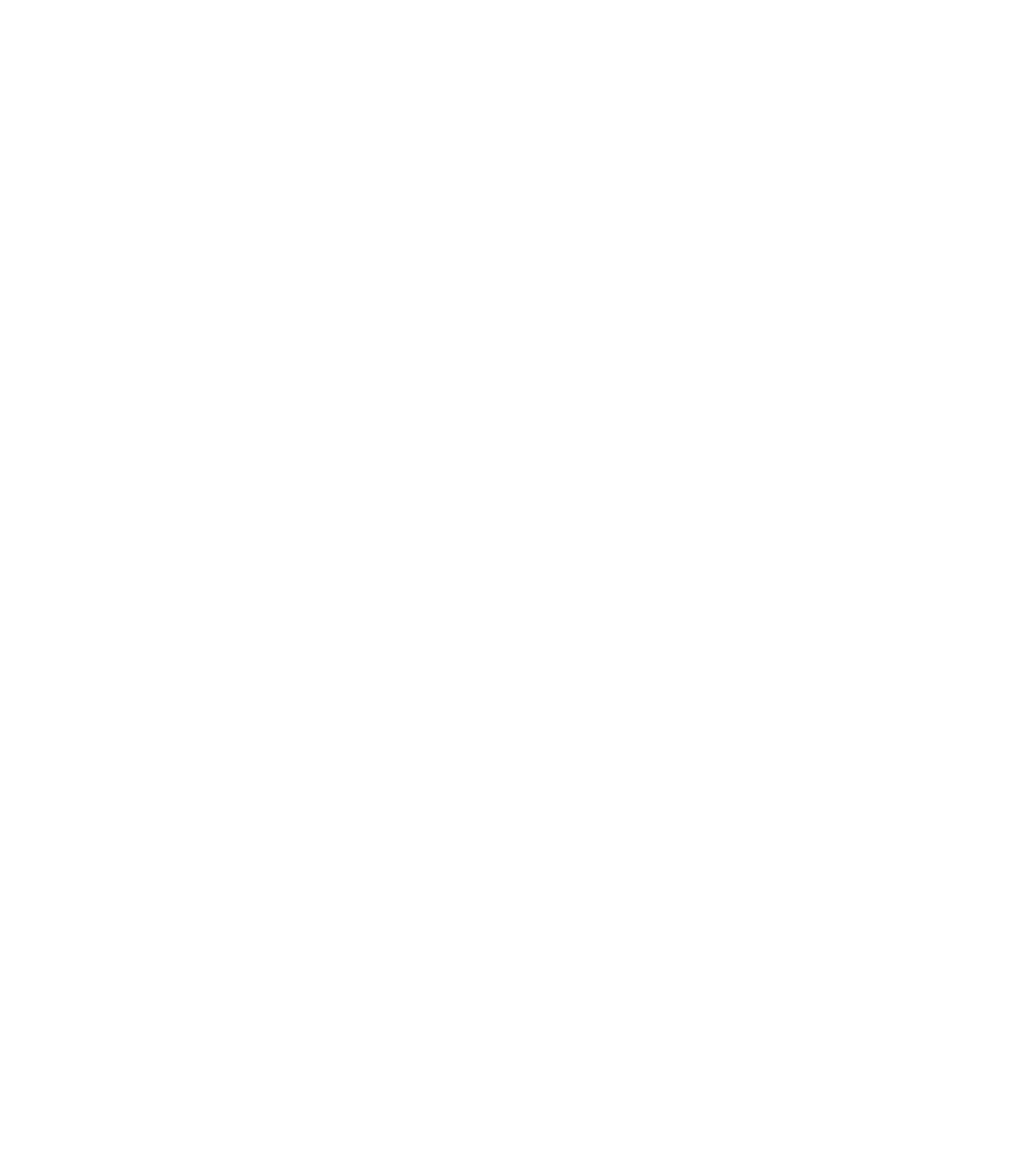
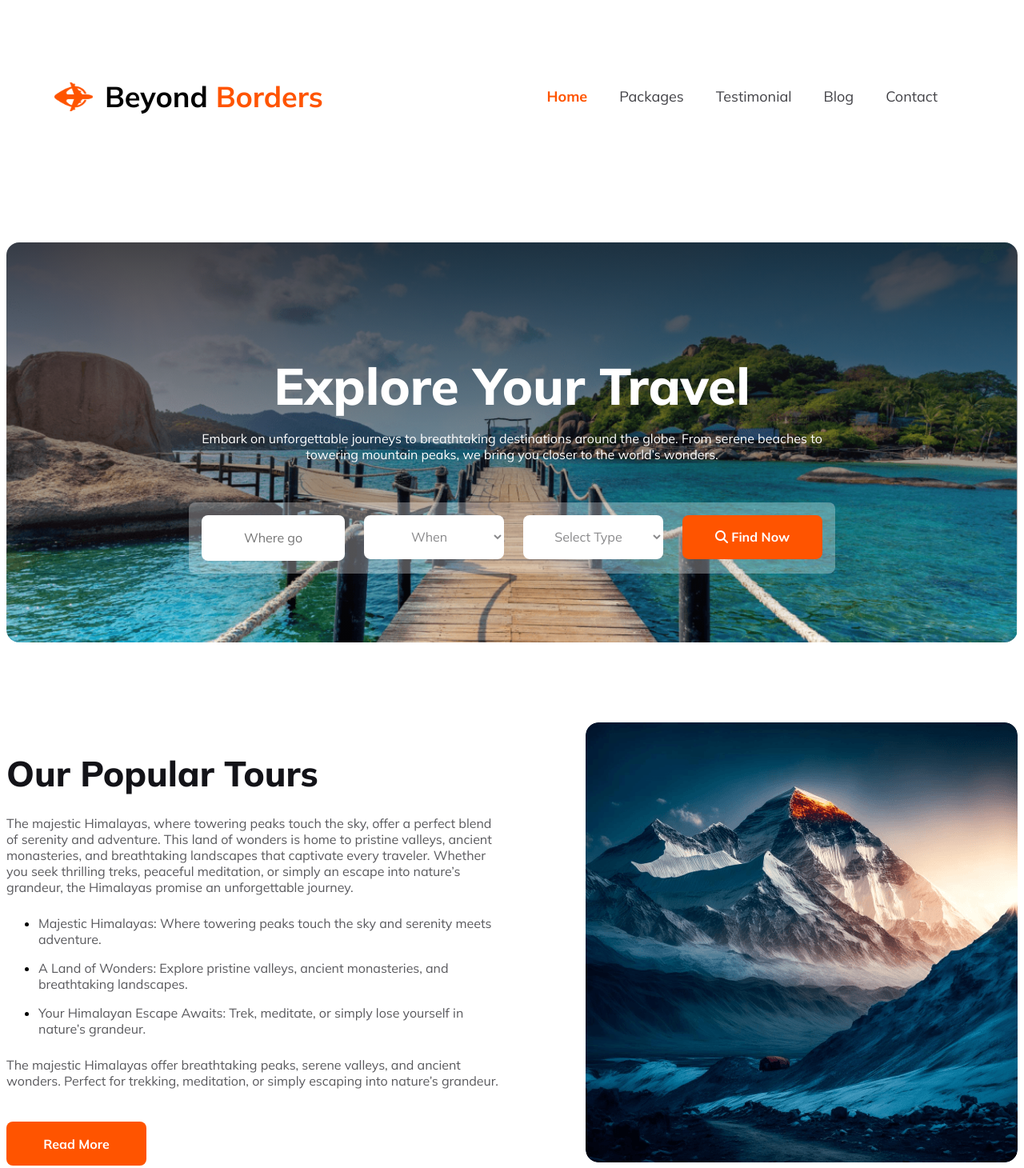
Before and after one commit to MuradNoor/Assignment-2, a plain HTML site: page index.html in a window 1280 px wide. Shown: the whole page at 80% size. Before the commit the page ends 800 px from the top, so only its background shows below. Drawn offline with Linux system fonts and the light colour scheme.

Commit message:
tour section added

```diff
--- a/index.html
+++ b/index.html
@@ -1,12 +1,64 @@
 <!DOCTYPE html>
 <html lang="en">
-<head>
-    <meta charset="UTF-8">
-    <meta name="viewport" content="width=device-width, initial-scale=1.0">
-    <link rel="stylesheet" href="style.css">
-    <title>Document</title>
-</head>
-<body>
-
-</body>
+  <head>
+    <meta charset="UTF-8" />
+    <meta name="viewport" content="width=device-width, initial-scale=1.0" />
+    <link rel="stylesheet" href="style.css"/>
+    <link rel="stylesheet" href="https://cdnjs.cloudflare.com/ajax/libs/font-awesome/6.7.2/css/all.min.css"/>
+    <style>
+        @import url('https://fonts.googleapis.com/css2?family=Mulish:ital,wght@0,200..1000;1,200..1000&family=Work+Sans:ital,wght@0,100..900;1,100..900&display=swap');
+        </style>
+    <title>Beyond Borders</title>
+  </head>
+  <body>
+    <nav>
+      <div class="nav-title">
+        <img src="Images/Group 40071 (2).png" alt="" />
+        <h2>Beyond<span> Borders</span></h2>
+      </div>
+      <ul class="top-nav">
+        <li id="my-link">
+          <a href="" class="home">Home</a>
+          <a href="">Packages</a>
+          <a href="">Testimonial</a>
+          <a href="">Blog</a>
+          <a href="">Contact</a>
+        </li>
+      </ul>
+    </nav>
+    <main>
+        <section class="banner">
+           <div class="banner-content">
+            <h2 class="banner-title">Explore Your Travel</h2>
+            <p class="banner-txt txt-gray" >Embark on unforgettable journeys to breathtaking destinations around the globe. From serene beaches to towering mountain peaks, we bring you closer to the world’s wonders.</p>
+            <form action="" class="form">
+              <input type="text" placeholder="Where go">
+              <select name="When">
+                <option value="">When</option>
+              </select>
+              <select name="" id="">
+                <option value="">Select Type</option>
+              </select>
+              <button class="btn-primary"><i class="fa-solid fa-magnifying-glass"></i> Find Now</button>
+            </form>
+           </div>
+        </section>
+        <section class="tour">
+          <div class="tour-content">
+            <h2 class="tour-title">Our Popular Tours</h2>
+            <p class="txt-gray">The majestic Himalayas, where towering peaks touch the sky, offer a perfect blend of serenity and adventure. This land of wonders is home to pristine valleys, ancient monasteries, and breathtaking landscapes that captivate every traveler. Whether you seek thrilling treks, peaceful meditation, or simply an escape into nature’s grandeur, the Himalayas promise an unforgettable journey.</p>
+            <ul>
+              <li><p class="txt-gray">Majestic Himalayas: Where towering peaks touch the sky and serenity meets adventure.</p></li>
+             <li> <p class="txt-gray">A Land of Wonders: Explore pristine valleys, ancient monasteries, and breathtaking landscapes.</p></li>
+              <li><p class="txt-gray">Your Himalayan Escape Awaits: Trek, meditate, or simply lose yourself in nature’s grandeur.</p></li>
+            </ul>
+            <p class="txt-gray">The majestic Himalayas offer breathtaking peaks, serene valleys, and ancient wonders. Perfect for trekking, meditation, or simply escaping into nature’s grandeur.</p>
+            <button class="btn-primary tour-btn">Read More</button>
+          </div>
+          <div class="tour-image">
+             <img src="Images/Rectangle 4.png" alt="">
+          </div>
+        </section>
+    </main>
+  </body>
 </html>
--- a/style.css
+++ b/style.css
@@ -0,0 +1,178 @@
+/* common styles */
+*{
+  font-family: "Mulish", serif;
+}
+.txt-gray{
+    color: rgba(19, 19, 24, 0.70);
+    font-weight: 400;
+    font-size: 1rem;
+}
+main{
+    max-width: 1440px;
+    margin: 70px auto;
+}
+.btn-primary{
+    font-size: 1rem;
+    font-weight: 700;
+    color: #FFF;
+    background: #FF5400;
+    border-radius: 8px;
+}
+/* nav styles */
+nav{
+    display: flex;
+    justify-content: space-between;
+    align-items: center;
+    padding: 60px;
+}
+.nav-title{
+    display: flex;
+    gap: 5px;
+}
+.nav-title img{
+    margin-top: 35px;
+    margin-right: 10px;
+    width: 48px;
+height: 2.25rem;
+}
+.nav-title h2{
+    font-size: 2.25rem;
+}
+nav ul{
+    list-style: none;
+
+}
+nav li{
+    display: flex;
+}
+nav li a{
+    text-decoration: none;
+    text-align: center;
+    margin-right: 40px;
+    font-size: 1.125rem;
+    font-weight: 400;
+    color: var(--Dark-02, #424247);
+}
+.home{
+    color: #FF5400;
+    font-weight: 700;
+}
+h2 span{
+    color: #FF5400;
+}
+/* banner styles */
+.banner{
+    position: relative;
+    border-radius: 16px;
+    display: block;
+    align-items: center;
+    text-align: center;
+    background: linear-gradient(180deg, rgba(19, 19, 24, 0.80) 0%, rgba(19, 19, 24, 0.00) 100%), url('Images/Group\ 13\ \(1\)\ \(1\).png') no-repeat center;
+    background-size: cover;
+    height: 500px;
+    overflow: hidden;
+}
+.banner-content{
+    position: absolute;
+    top: 50%;
+    left: 50%;
+    transform: translate(-50%, -50%);
+    text-align: center;
+}
+.banner-title{
+    margin-bottom: 10px;
+    color: #fff;
+    font-size: 4rem;
+    font-weight: 800;
+}
+.banner-txt{
+    color: #fff;
+    margin-bottom: 50px;
+}
+.form{
+    display: inline-flex;
+    padding: 16px;
+    align-items: flex-start;
+    gap: 24px;
+    border-radius: 8px;
+background: rgba(255, 255, 255, 0.30);
+}
+input, select, button{
+    width: 175px;
+    height: 55px;
+    border-radius: 8px;
+    border: none;
+background: #FFF;
+text-align: center;
+font-weight: 400;
+font-size: 1rem;
+color: rgba(19, 19, 24, 0.50);
+}
+
+/* tour section styles */
+.tour{
+    margin-top: 100px;
+    display: flex;
+    justify-content: space-between;
+    gap: 100px;
+}
+.tour-title{
+    color: #131318;
+    margin-bottom: 25px;
+font-size: 2.75rem;
+font-style: normal;
+font-weight: 800;
+line-height: normal;
+}
+.tour-content ul{
+    margin-top: 25px;
+    margin-bottom: 25px;
+}
+.tour-btn{
+    margin-top: 25px;
+}
+.tour-image img{
+    border-radius: 16px;
+}
+/* media query for mobile */
+@media screen and (max-width: 600px) {
+    nav,
+    nav li,
+    .form{
+        padding: 0;
+        flex-direction: column;
+    }
+
+    nav li a{
+        padding: 10px;
+    }
+    nav ul{
+        margin: 0 auto;
+    }
+    .nav-title{
+        padding:0 auto;
+        margin-top: 0;
+        margin-bottom: 0;
+        display: inline-flex;
+    }
+    .banner{
+        margin: 0;
+        padding: 0;
+        position: absolute;
+        width: 95%;
+        height: 100%;
+        overflow: scroll;
+        padding-bottom: 30px;
+    }
+    .banner-content{
+        padding: 0;
+        margin: 0;
+        width: 90%;
+    }
+    .tour{
+        padding-top: 20px;
+        margin: 0;
+        flex-direction: column-reverse;
+    }
+
+}
```
